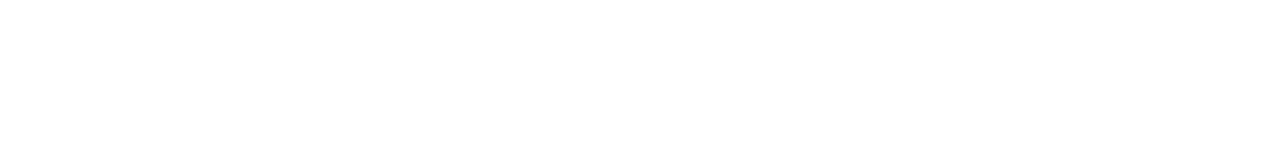
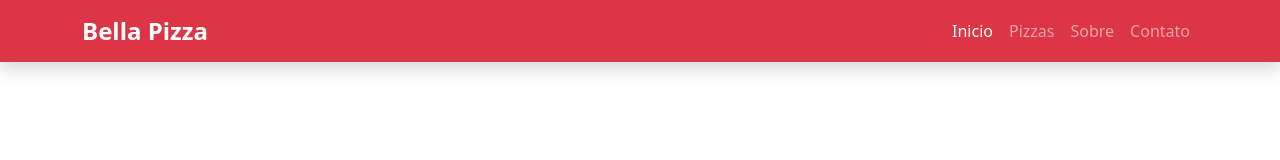
Before and after one commit to kaiquegrilo/02_projeto_pizzaria_bootstrap, a plain HTML site: page index.html in a window 1280 px wide. Drawn offline with nearby package versions, Linux system fonts and the light colour scheme.

Commit message:
implementando o menu

```diff
--- a/index.html
+++ b/index.html
@@ -13,7 +13,61 @@
 </head>
 
 <body>
+    <!-- MENU-->
+     <!-- navbar - Barra de navegação do bootstrap
+      navbar-expand-lg - Controla a responsividade. A partir de telas lg (large),
+      o menu fica aberto/horizontal. Abaixo disso, pode ficar recolhido no botão sanduíche.
+      bd-danger - Define a cord de fundo vermelho
+      navbar-dark - Adapta os textos e ícones do navbar para serem utilizados sobre o fundo escuro.
+      shadow - Adiciona uma sombra ao elemento.-->
+    <nav class="navbar navbar-expand-lg bg-danger navbar-dark shadow">
+        <div class="container">
+            <!-- navbar-brand - Estiliza o elemtno como a marca/logo da navbar
+             fw-bold - Deixa o texto em negrito (fw = font weith)
+             fs - Define o tamanho da fonte (font size) vai até o 6-->
+            <a class="navbar-brand fw-bold fs-4" href="#">
+                Bella Pizza
+            </a>
+            <!-- navbar-toggler - Botão responsável por abrir e fechar o menu em telas maiores
+             data-bs-toggle="collapse" - Informa que  o botão irá mostrar/esconder um elemento
+             data-bs-target - Indica qual emento será aberto ou fechado. Nesse caso, procura o elemento que possui o id="menu"-->
+            <button class="navbar-toggler" type="button" data-bs-toggle="collapse"
+                data-bs-target="#menu">
+                <!-- navbar-toggler-icon - Exibe o botão sanduíche -->
+                <span class="navbar-toggler-icon"></span>
+            </button>
 
+            <div class="collapse navbar-collapse" id="menu">
+                <!-- navbar-nav - Define a lista de navegação dentro do menu
+                 ms-auto - Adiciona a margem automaticamente no lado inicial (start). Ou seja, empurra o item para a direita (ms - margin-start) -->
+                <ul class="navbar-nav ms-auto">
+                    <li class="nav-item">
+                        <a class="nav-link active" href="#">
+                            Inicio
+                        </a>
+                    </li>
+
+                    <li class="nav-item">
+                        <a class="nav-link" href="#pizzas">
+                            Pizzas
+                        </a>
+                    </li>
+
+                    <li class="nav-item">
+                        <a class="nav-link" href="#sobre">
+                            Sobre
+                        </a>
+                    </li>
+
+                    <li class="nav-item">
+                        <a class="nav-link" href="#contato">
+                            Contato
+                        </a>
+                    </li>
+                </ul>
+            </div>
+        </div>
+    </nav>
 </body>
 
 </html>
```
